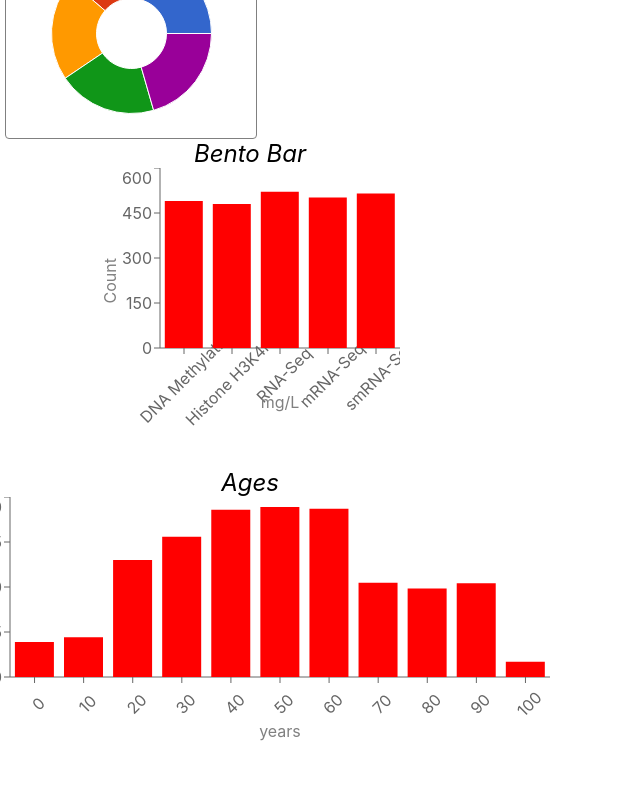
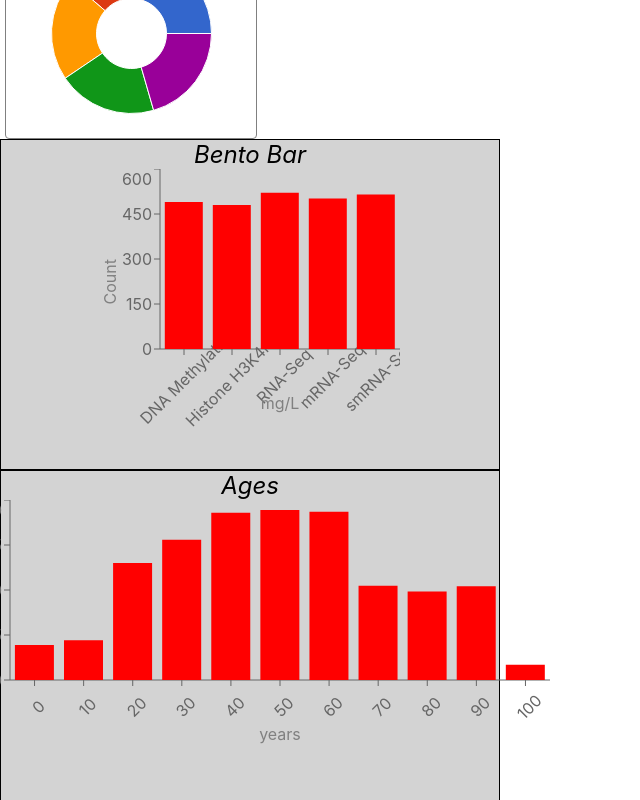
Before and after one commit to gsfk/data-vis-tests, a React (Create React App) app: page / in a window 1280 px wide. Shown: the part 620-1420 px from the top of the page, without its empty margins (0-640 px from the left). Built offline with nearby package versions, Linux system fonts and the light colour scheme.

Commit message:
bar background

```diff
--- a/src/components/BentoBarChart.js
+++ b/src/components/BentoBarChart.js
@@ -17,6 +17,8 @@ const BentoBarChart = ({ title, data, units, height }) => {
     display: "flex",
     flexDirection: "column",
     alignItems: "center",
+    backgroundColor: "lightGrey",
+    border: "1px solid black"
   };
 
   const tickFormatter = (tickLabel) => {
```
